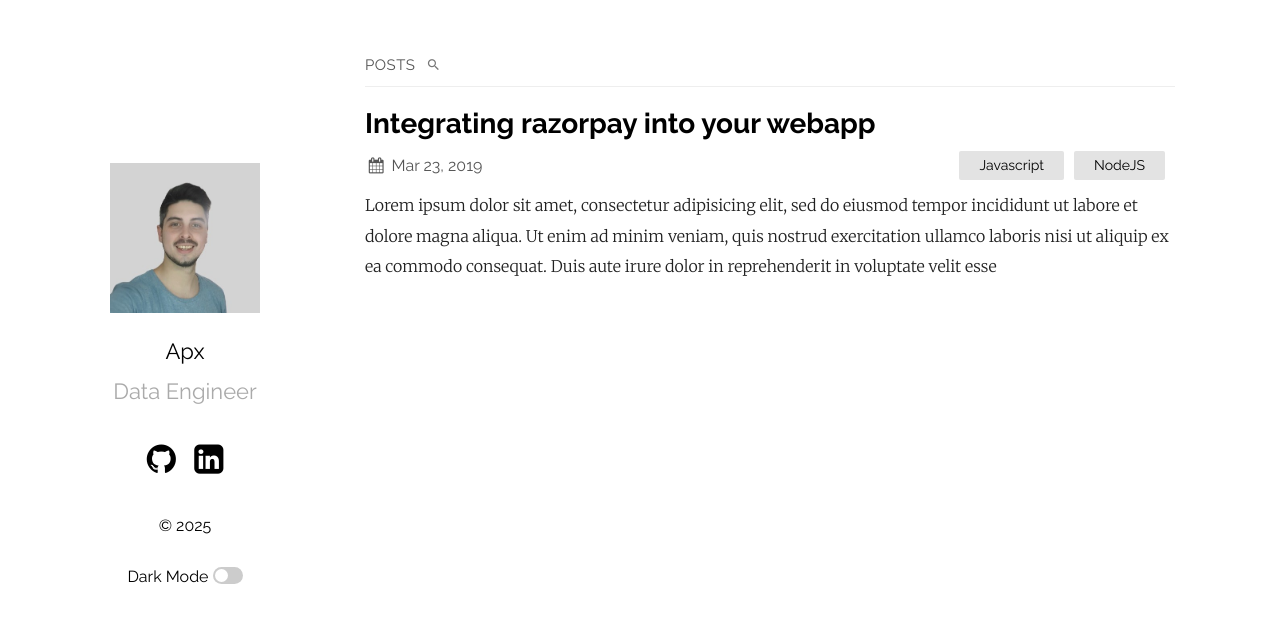
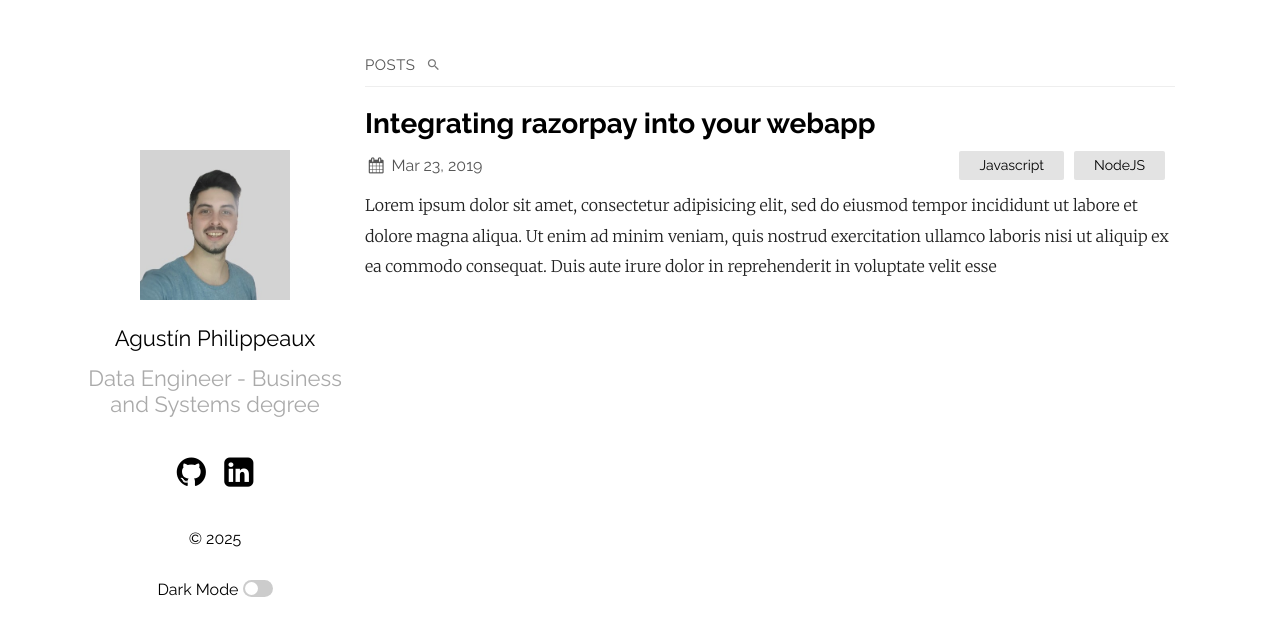
Before and after one commit to agustinphx/personal_site, a Jekyll site: the page built from index.md, in a window 1280 px wide. Shown: the top 636 px of the page. Built offline with Jekyll 4.4.1, drawn with Linux system fonts in a browser that asks for light colours.

Commit message:
Update _config.yml

```diff
--- a/_config.yml
+++ b/_config.yml
@@ -13,8 +13,8 @@ show_excerpts: true # set to true to show excerpts on the homepage
 sass:
   sass_dir: _sass
 plainwhite:
-  name: Apx
-  tagline: Data Engineer
+  name: Agustín Philippeaux
+  tagline: Data Engineer - Business and Systems degree
   date_format: "%b %-d, %Y"
   sitemap: true # set to true to generate sitemap.xml content
   search: true # set to true to enable searchbar
```
